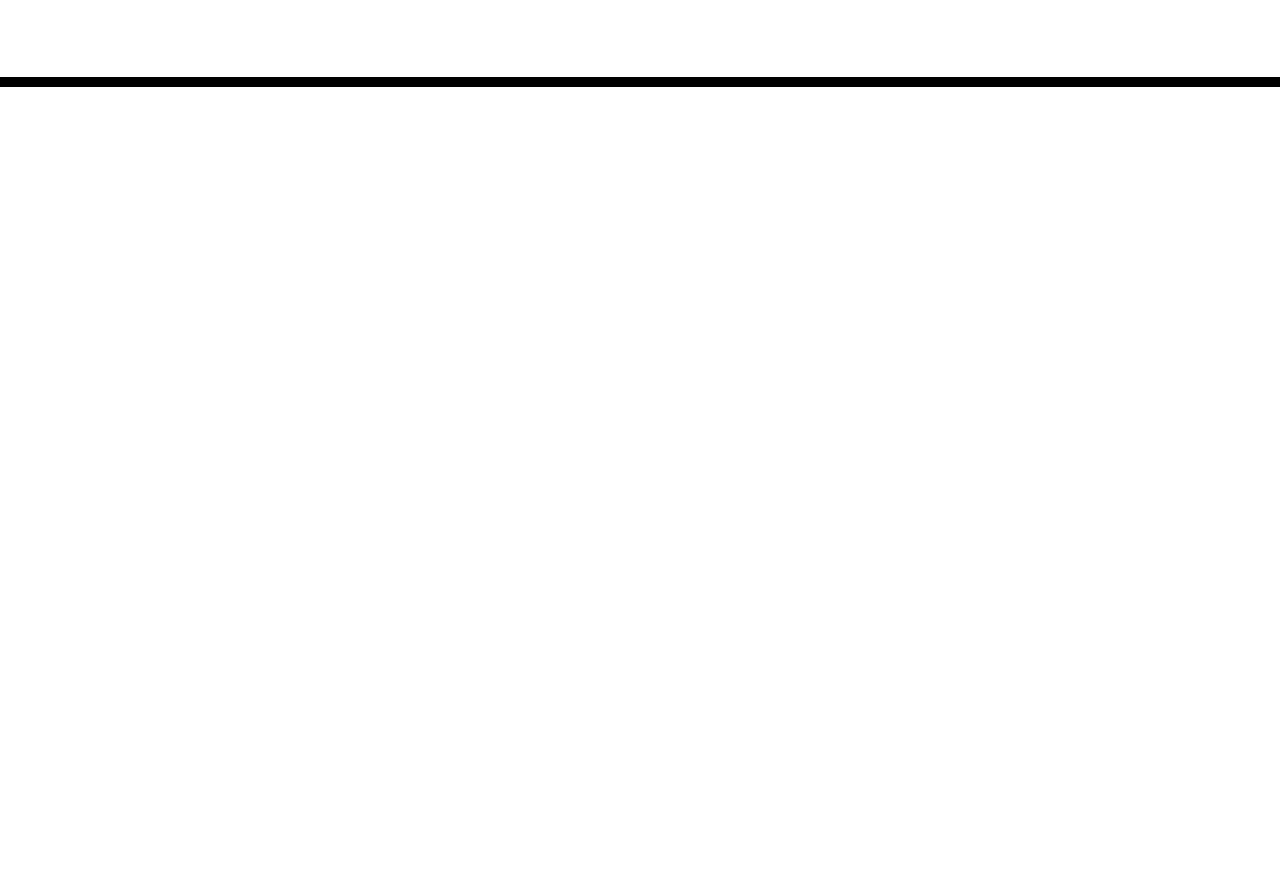
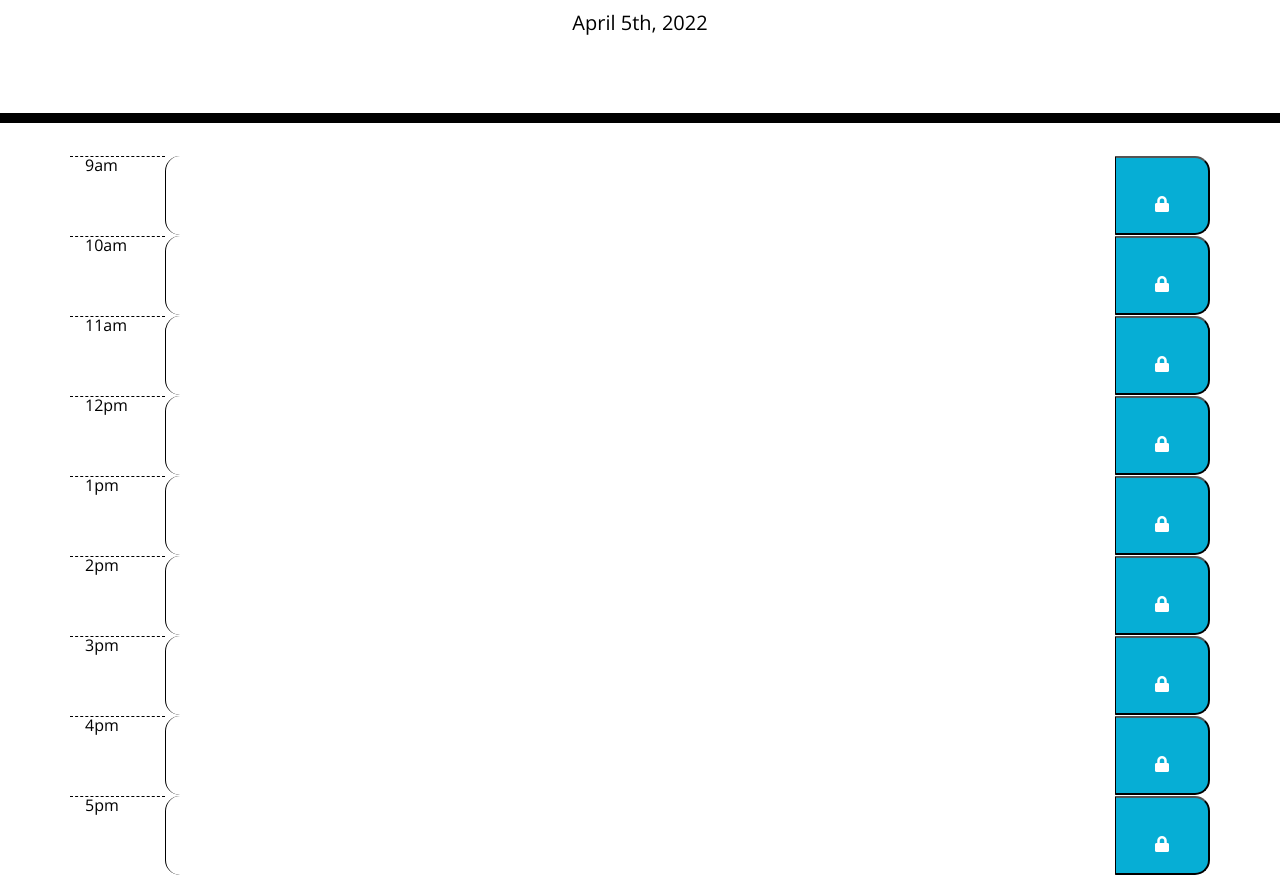
Before and after one commit to daeunkim127/5.-Work-day-scheduler, a plain HTML site: page index.html in a window 1280 px wide. Shown: the part 181-1056 px from the top of the page. Before the commit the page ends 800 px from the top, so only its background shows below. Drawn offline with nearby package versions, Linux system fonts and the light colour scheme; files that its build step writes are made by us from their sources.

Commit message:
table on html added

```diff
--- a/assets/script.js
+++ b/assets/script.js
@@ -0,0 +1,3 @@
+//shows current date at the top
+var date = moment().format('MMMM Do, YYYY');
+$('#currentDay').text(date)
--- a/index.html
+++ b/index.html
@@ -18,7 +18,7 @@
       href="https://fonts.googleapis.com/css?family=Open+Sans&display=swap"
       rel="stylesheet"
     />
-    <link rel="stylesheet" href="style.css" />
+    <link rel="stylesheet" href="./assets/style.css" />
     <title>Work Day Scheduler</title>
   </head>
 
@@ -28,11 +28,84 @@
       <p class="lead">A simple calendar app for scheduling your work day</p>
       <p id="currentDay" class="lead"></p>
     </header>
+
     <div class="container">
-      <!-- Timeblocks go here -->
+        <div id="9am" class="row time-div">
+            <div class="col-md-1 hour"><span id="9">9am</span></div>
+            <textarea class="col-md-10 time-block description" placeholder=""></textarea>
+            <button class="col-md-1 saveBtn" aria-label="save button 9am">
+              <i class="fas fa-lock"></i>
+            </button>
+          </div>
+
+          <div id="10am" class="row time-div">
+            <div class="col-md-1 hour"><span id="10">10am</span></div>
+            <textarea class="col-md-10 time-block description" placeholder=""></textarea>
+            <button class="col-md-1 saveBtn" aria-label="save button 10am">
+              <i class="fas fa-lock"></i>
+            </button>
+          </div>
+
+          <div id="11am" class="row time-div">
+            <div class="col-md-1 hour"><span id="11">11am</span></div>
+            <textarea class="col-md-10 time-block description" placeholder=""></textarea>
+            <button class="col-md-1 saveBtn" aria-label="save button 11am">
+              <i class="fas fa-lock"></i>
+            </button>
+          </div>
+
+          <div id="12pm" class="row time-div">
+            <div class="col-md-1 hour"><span id="12">12pm</span></div>
+            <textarea class="col-md-10 time-block description" placeholder=""></textarea>
+            <button class="col-md-1 saveBtn" aria-label="save button 12pm">
+              <i class="fas fa-lock"></i>
+            </button>
+          </div>
+
+          <div id="1pm" class="row time-div">
+            <div class="col-md-1 hour"><span id="13">1pm</span></div>
+            <textarea class="col-md-10 time-block description" placeholder=""></textarea>
+            <button class="col-md-1 saveBtn" aria-label="save button 1pm">
+              <i class="fas fa-lock"></i>
+            </button>
+          </div>
+
+          <div id="2pm" class="row time-div">
+            <div class="col-md-1 hour"><span id="14">2pm</span></div>
+            <textarea class="col-md-10 time-block description" placeholder=""></textarea>
+            <button class="col-md-1 saveBtn" aria-label="save button 2pm">
+              <i class="fas fa-lock"></i>
+            </button>
+          </div>
+
+          <div id="3pm" class="row time-div">
+            <div class="col-md-1 hour"><span id="15">3pm</span></div>
+            <textarea class="col-md-10 time-block description" placeholder=""></textarea>
+            <button class="col-md-1 saveBtn" aria-label="save button 3pm">
+              <i class="fas fa-lock"></i>
+            </button>
+          </div>
+
+          <div id="4pm" class="row time-div">
+            <div class="col-md-1 hour n"><span id="16">4pm</span></div>
+            <textarea class="col-md-10 time-block description" placeholder=""></textarea>
+            <button class="col-md-1 saveBtn" aria-label="save button 4pm">
+              <i class="fas fa-lock"></i>
+            </button>
+          </div>
+
+          <div id="5pm" class="row time-div">
+            <div class="col-md-1 hour"><span id="17">5pm</span></div>
+            <textarea class="col-md-10 time-block description" placeholder=""></textarea>
+            <button class="col-md-1 saveBtn" aria-label="save button 5pm">
+              <i class="fas fa-lock"></i>
+            </button>
+          </div>
+        </div>
     </div>
 
     <script src="https://cdnjs.cloudflare.com/ajax/libs/jquery/3.2.1/jquery.min.js"></script>
     <script src="https://cdnjs.cloudflare.com/ajax/libs/moment.js/2.24.0/moment.min.js"></script>
+    <script src="./assets/script.js"></script>
   </body>
 </html>
```
